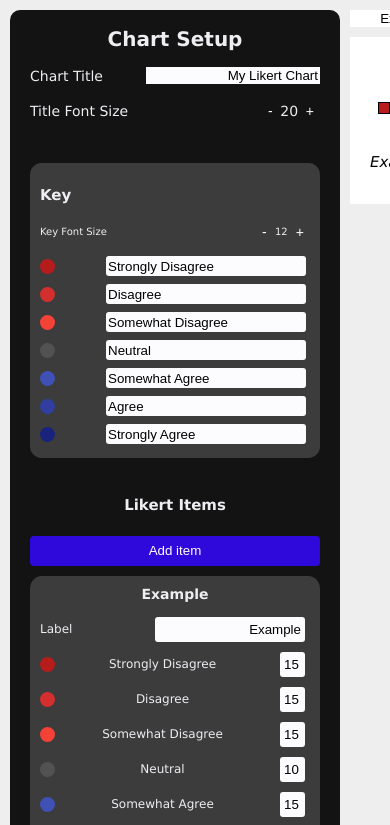
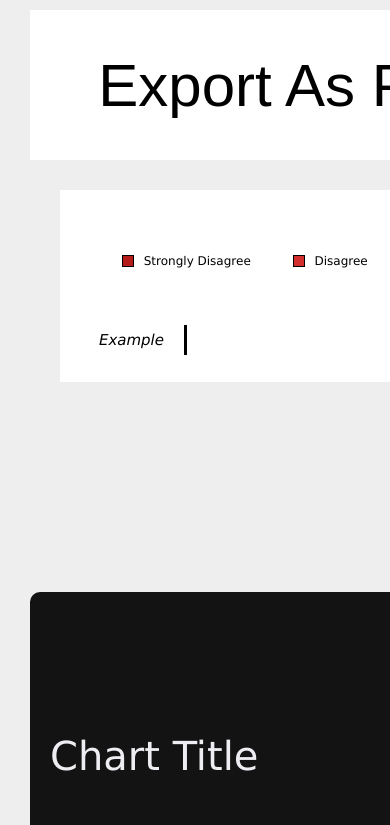
Before and after one commit to JackHoltNU/datavis, a Next.js app: page / in a window 390 px wide. Shown: the top 825 px of the page. Built offline with nearby package versions, Linux system fonts and the light colour scheme.

Commit message:
some initial media queries for mobile viewing

```diff
--- a/styles/_base.scss
+++ b/styles/_base.scss
@@ -37,6 +37,11 @@ html {
   min-width: $min-width;
   width: 100vw;
   font-family: Verdana, Geneva, Tahoma, sans-serif;
+
+  @media (max-width: $bp-smallest) {
+    flex-direction: column-reverse;
+    align-items: center;
+  }
 }
 
 .chartArea {
@@ -46,6 +51,10 @@ html {
   min-width: calc($min-width - $sidebar-width);
   padding-right: 4rem;
   width: calc(100vw - $sidebar-width);
+  @media (max-width: $bp-smallest) {
+    width: 100%;
+    padding-right: 0;
+  }
 }
 
 .sidebar {
@@ -58,15 +67,27 @@ html {
   margin: 1rem;
   padding: 0 2rem;
   width: $sidebar-width;
+
+  @media (max-width: $bp-smallest) {
+    width: 95%;
+  }
 }
 
 h1 {
   font-size: 2rem;
   text-align: center;
+
+  @media (max-width: $bp-smallest) {
+    font-size: 5rem;
+  }
 }
 
 h2 {
   font-size: 1.5rem;
+
+  @media (max-width: $bp-smallest) {
+    font-size: 3rem;
+  }
 }
 
 .btn {
--- a/styles/_chart.scss
+++ b/styles/_chart.scss
@@ -9,6 +9,10 @@
     display: flex;
     flex-direction: column;
     width: 100%;
+
+    @media (max-width: $bp-smallest) {
+      align-items: center;
+    }
   }
 
   &__inner {
@@ -22,10 +26,19 @@
     margin-bottom: 200px;
     min-height: 100px;
     padding: 20px;
+
+    @media (max-width: $bp-smallest) {
+      width: 90%;
+    }
   }
 
-  &__btn-container {
+  &__btn--container {
     display: flex;
+
+    @media (max-width: $bp-smallest) {
+      justify-content: space-around;
+      width: 100%;
+    }
   }
 
   &__btn {
@@ -34,6 +47,14 @@
     width: 15rem;
     margin-bottom: 1rem;
     margin-right: 1rem;
+
+    @media (max-width: $bp-smallest) {
+      font-size: 6rem;
+      height: 15rem;
+      width: 45%;
+      margin-right: 0;
+      margin-bottom: 3rem;
+    }
   }
 
   &__btn:hover {
--- a/styles/_sidebar.scss
+++ b/styles/_sidebar.scss
@@ -18,6 +18,10 @@
     width: 2rem;
     text-align: center;
   }
+
+  @media (max-width: $bp-smallest) {
+    font-size: 4rem;
+  }
 }
 
 .incrementpair {
@@ -30,6 +34,9 @@
     border: none;
     color: $color-light;
     font-size: 1.4rem;
+    @media (max-width: $bp-smallest) {
+      font-size: 4rem;
+    }
   }
 
   &__btn:hover {
@@ -47,9 +54,6 @@
   margin-bottom: 2.5rem;
   padding: 10px;
   width: 100%;
-
-  &item {
-  }
 
   &key {
     margin-top: 2.5rem;
@@ -136,6 +140,11 @@ item {
   border-radius: 50%;
   height: 1.5rem;
   width: 1.5rem;
+
+  @media (max-width: $bp-smallest) {
+    height: 4.5rem;
+    width: 4.5rem;
+  }
 }
 
 .swatch:hover {
```
